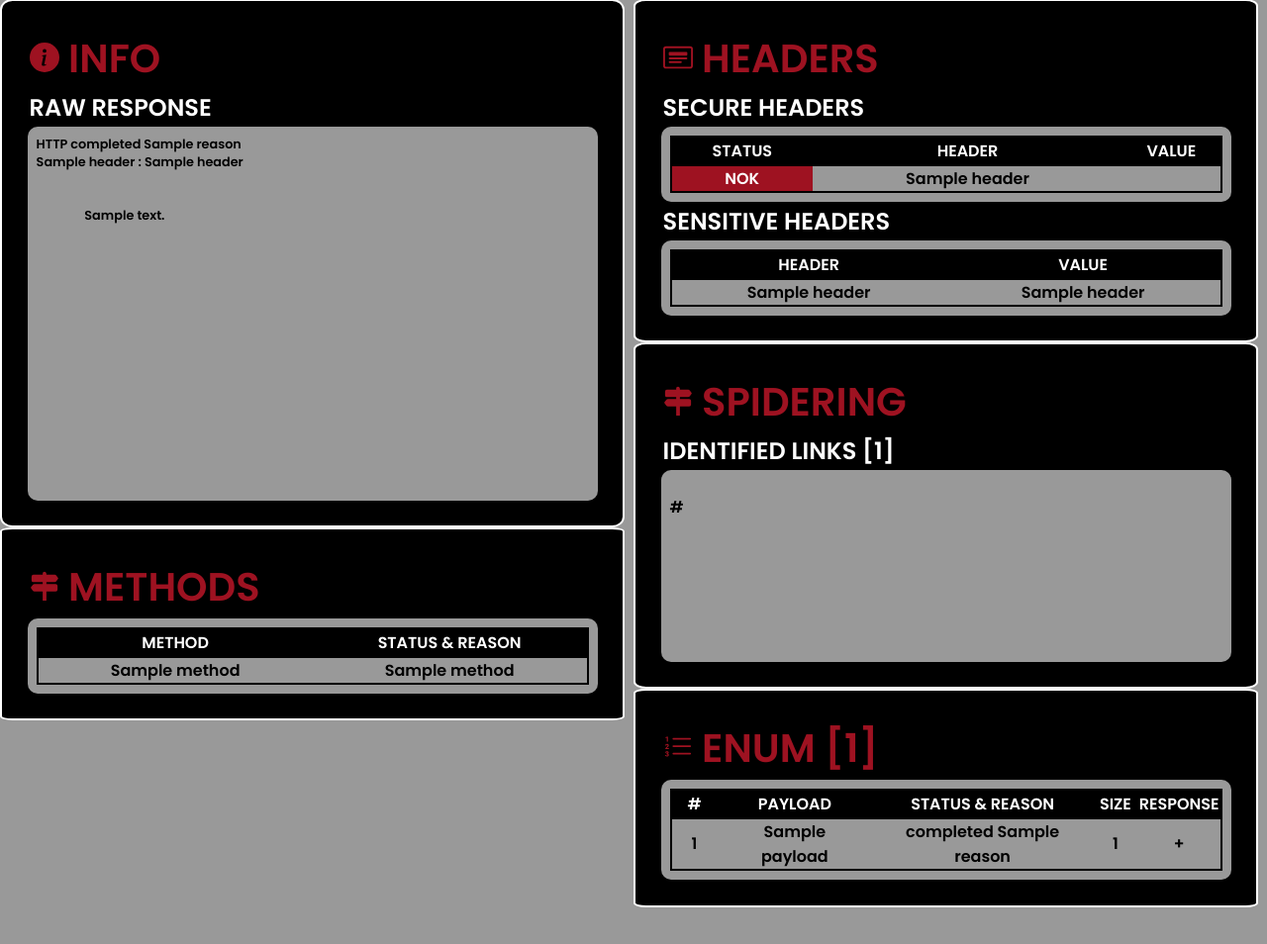
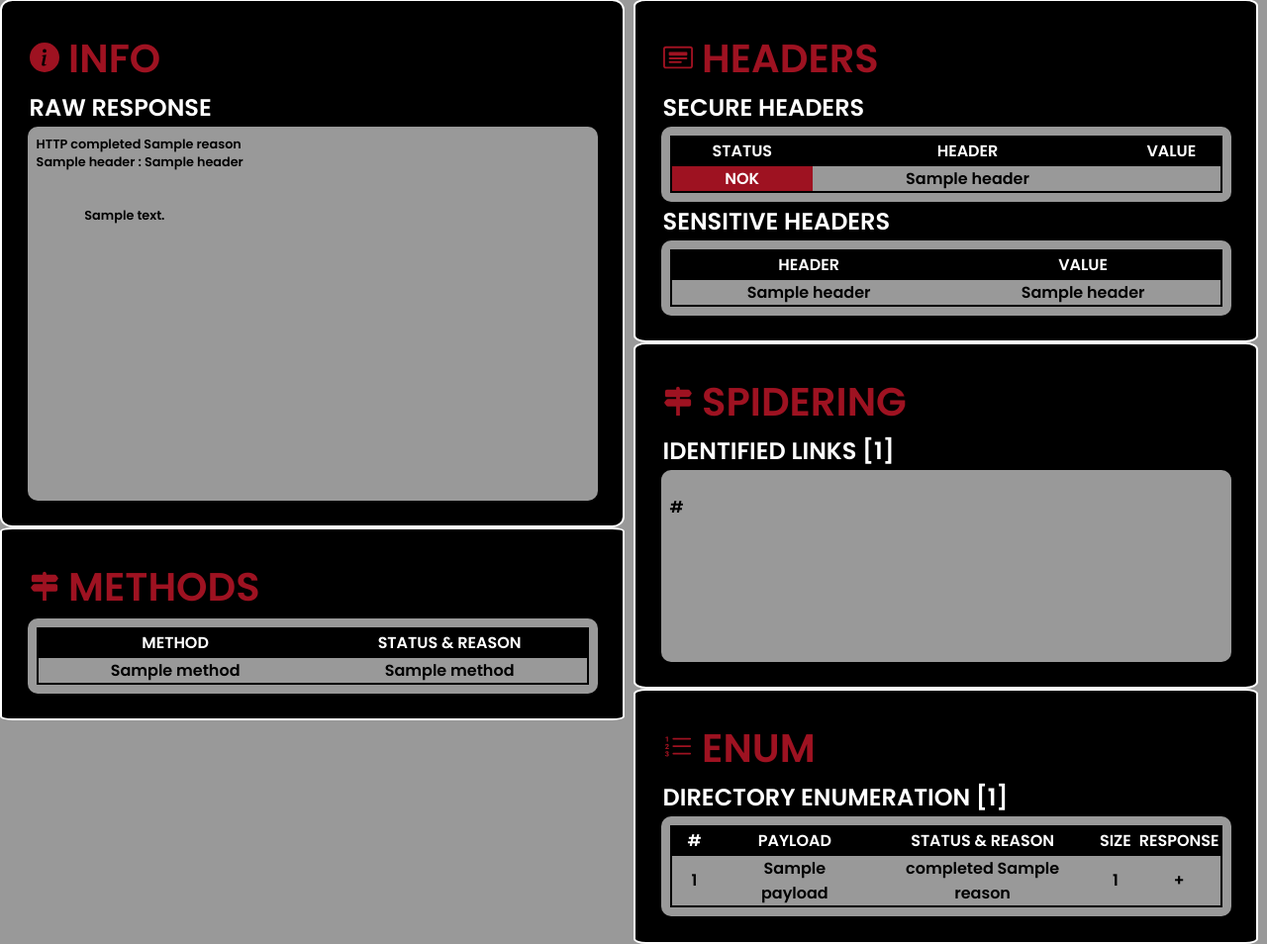
Before and after one commit to p1ngul1n0/plumav2, a Flask app: template templates/results.html in a window 1280 px wide. Shown: the part 281-1235 px from the top of the page at 99% size. Before the commit the page ends 1198 px from the top, so only its background shows below. Run offline with Flask 2, Linux system fonts and the light colour scheme; the template is opened without the code that fills it: most values are stand-ins (such as "Sample title", 1, 10 or a date in 2020).

Commit message:
Add files via upload

```diff
--- a/templates/results.html
+++ b/templates/results.html
@@ -132,8 +132,9 @@
                 <path fill-rule="evenodd" d="M5 11.5a.5.5 0 0 1 .5-.5h9a.5.5 0 0 1 0 1h-9a.5.5 0 0 1-.5-.5zm0-4a.5.5 0 0 1 .5-.5h9a.5.5 0 0 1 0 1h-9a.5.5 0 0 1-.5-.5zm0-4a.5.5 0 0 1 .5-.5h9a.5.5 0 0 1 0 1h-9a.5.5 0 0 1-.5-.5z"/>
                 <path d="M1.713 11.865v-.474H2c.217 0 .363-.137.363-.317 0-.185-.158-.31-.361-.31-.223 0-.367.152-.373.31h-.59c.016-.467.373-.787.986-.787.588-.002.954.291.957.703a.595.595 0 0 1-.492.594v.033a.615.615 0 0 1 .569.631c.003.533-.502.8-1.051.8-.656 0-1-.37-1.008-.794h.582c.008.178.186.306.422.309.254 0 .424-.145.422-.35-.002-.195-.155-.348-.414-.348h-.3zm-.004-4.699h-.604v-.035c0-.408.295-.844.958-.844.583 0 .96.326.96.756 0 .389-.257.617-.476.848l-.537.572v.03h1.054V9H1.143v-.395l.957-.99c.138-.142.293-.304.293-.508 0-.18-.147-.32-.342-.32a.33.33 0 0 0-.342.338v.041zM2.564 5h-.635V2.924h-.031l-.598.42v-.567l.629-.443h.635V5z"/>
             </svg>
-            ENUM [{{enum|length}}]
+            ENUM
         </p>
+        <p class="card-subtitle">DIRECTORY ENUMERATION [{{ enum|length }}]</p>
         <div class="enum">
             {% if enum != '' %}
                 <table>
```
